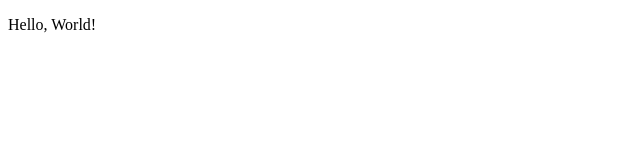
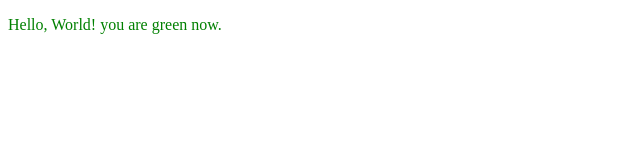
Before and after one commit to devin-jhu/ICS2OR-Unit0-04-HTML, a plain HTML site: page index.html in a window 1280 px wide. Shown: the whole page, without its empty margins (0-640 px from the left). Drawn offline with Linux system fonts and the light colour scheme.

Commit message:
add index

```diff
--- a/index.html
+++ b/index.html
@@ -1,9 +1,10 @@
 <!DOCTYPE html>
 <html>
   <head>
+    <meta charset="utf-8">
     <title>another web page </title>
   </head>
     <body>
-   <P>Hello, World!</P>
+      <p style="color:green">Hello, World! you are green now.</p>
     </body>
 </html>
```
